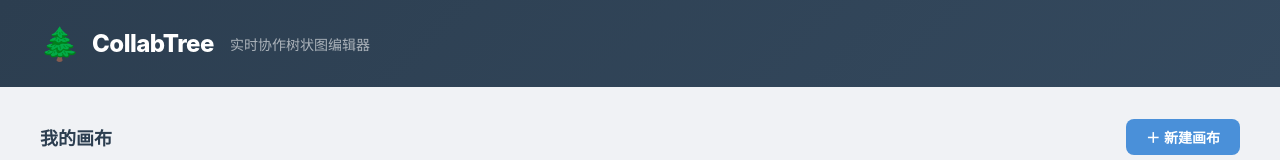
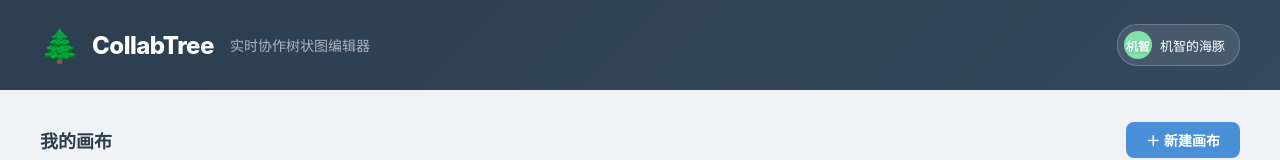
Before and after one commit to zonbielikesinging/collab-tree, a Vue app in the folder client/: page /#/ in a window 1280 px wide. Shown: the top 160 px of the page. Built offline with nearby package versions, Linux system fonts and the light colour scheme; no server answers.

Commit message:
Fix share URL logic for public deploy + move Profile to HomePage header

```diff
--- a/client/src/pages/CanvasPage.vue
+++ b/client/src/pages/CanvasPage.vue
@@ -22,7 +22,6 @@
         :userInitials="userInitials"
         :remoteUsers="remoteUsers"
         :onlineCount="onlineCount"
-        @editProfile="showProfileDialog = true"
       />
 
       <div class="status">
@@ -82,8 +81,20 @@
           <button class="modal-close" @click="showShareDialog = false">✕</button>
         </div>
         <div class="modal-body">
+          <!-- Public deploy: show public URL directly -->
+          <div v-if="isPublicDeploy" class="share-section">
+            <label class="field">
+              <span class="field-label">🌐 公网协作链接</span>
+              <div class="share-input-row">
+                <input type="text" :value="shareUrl" readonly class="field-input share-input" ref="shareInputRef" />
+                <button class="btn btn-primary btn-sm" @click="copyShareUrl">{{ copied === 'current' ? '已复制 ✓' : '复制' }}</button>
+              </div>
+            </label>
+            <p class="share-hint">✅ 将此链接发送给任何人即可实时协作编辑此画布。</p>
+          </div>
+
           <!-- Public tunnel URL (auto-provisioned) -->
-          <div v-if="tunnelUrl" class="share-section">
+          <div v-else-if="tunnelUrl" class="share-section">
             <label class="field">
               <span class="field-label">🌐 公网链接（任何人可用）</span>
               <div class="share-input-row">
@@ -94,7 +105,7 @@
           </div>
 
           <!-- LAN URL (same network) -->
-          <div v-if="lanUrl" class="share-section">
+          <div v-if="!isPublicDeploy && lanUrl" class="share-section">
             <label class="field">
               <span class="field-label">🏠 局域网链接（同一网络）</span>
               <div class="share-input-row">
@@ -104,8 +115,8 @@
             </label>
           </div>
 
-          <!-- Fallback: current URL (works for both localhost and public deploy) -->
-          <div v-if="!tunnelUrl && !lanUrl" class="share-section">
+          <!-- Fallback -->
+          <div v-if="!isPublicDeploy && !tunnelUrl && !lanUrl" class="share-section">
             <label class="field">
               <span class="field-label">🌐 分享链接</span>
               <div class="share-input-row">
@@ -116,41 +127,10 @@
           </div>
 
           <p v-if="tunnelStatus === 'connecting'" class="share-hint">⏳ 正在建立公网隧道…</p>
+          <p v-else-if="isPublicDeploy" class="share-hint">✅ 将此链接发送给任何人即可实时协作编辑此画布。</p>
           <p v-else-if="tunnelUrl" class="share-hint">✅ 公网隧道已就绪！将此链接发送给任何人即可实时协作。</p>
           <p v-else-if="tunnelStatus === 'error'" class="share-hint error">⚠️ 公网隧道连接失败，请检查网络。局域网内仍可使用。</p>
-          <p v-else-if="!lanUrl" class="share-hint">✅ 将此链接发送给任何人即可实时协作编辑此画布。</p>
           <p v-else class="share-hint">将链接发送给其他人，他们可以实时协作编辑此画布。</p>
-        </div>
-      </div>
-    </div>
-
-    <!-- Profile edit dialog -->
-    <div v-if="showProfileDialog" class="modal-overlay" @click.self="showProfileDialog = false">
-      <div class="modal">
-        <div class="modal-header">
-          <span>编辑个人资料</span>
-          <button class="modal-close" @click="showProfileDialog = false">✕</button>
-        </div>
-        <div class="modal-body">
-          <div class="profile-preview">
-            <span class="profile-avatar" :style="{ background: userColor }">{{ userInitials }}</span>
-            <span class="profile-name-preview">{{ pendingName || userName }}</span>
-          </div>
-          <label class="field">
-            <span class="field-label">昵称</span>
-            <input
-              v-model="pendingName"
-              type="text"
-              class="field-input"
-              :placeholder="userName"
-              maxlength="12"
-              @keyup.enter="saveProfile"
-            />
-          </label>
-          <div class="profile-actions">
-            <button class="btn btn-outline" @click="randomizeName">🎲 随机</button>
-            <button class="btn btn-primary" @click="saveProfile">保存</button>
-          </div>
         </div>
       </div>
     </div>
@@ -176,7 +156,7 @@ const { getCanvas, updateNodeCount } = useCanvases()
 
 // ── User identity ──
 const identity = useUserIdentity()
-const { userId, setName } = identity
+const { userId, userInitials: initVal } = identity
 const userName = ref(identity.userName)
 const userColor = ref(identity.userColor)
 const userInitials = ref(identity.userInitials)
@@ -226,34 +206,12 @@ const tunnelUrl = ref('')
 const tunnelStatus = ref('')
 const lanUrl = ref('')
 
-// ── Profile ──
-const showProfileDialog = ref(false)
-const pendingName = ref('')
+const shareUrl = computed(() => tunnelUrl.value || window.location.origin + '/#/canvas/' + canvasId.value)
 
-function saveProfile() {
-  const name = pendingName.value.trim()
-  if (name) {
-    setName(name)
-    userName.value = name
-    const cleaned = name.replace(/[的吗了呢啊]/g, '')
-    const initials = cleaned.slice(0, 2) || name[0]
-    userInitials.value = initials
-    // Update awareness so remote users see the new name
-    updateState({ name, initials })
-  }
-  showProfileDialog.value = false
-  pendingName.value = ''
-}
-
-function randomizeName() {
-  const ADJECTIVES = ['快乐','勇敢','安静','活泼','温柔','机智','可爱','帅气','优雅','灵动','敏捷','沉稳','幽默','好奇','调皮','潇洒']
-  const NOUNS = ['熊猫','海豚','兔子','狐狸','考拉','松鼠','企鹅','鹦鹉','蝴蝶','猫咪','小狗','仓鼠','斑马','羚羊','燕子','海星']
-  const adj = ADJECTIVES[Math.floor(Math.random() * ADJECTIVES.length)]
-  const noun = NOUNS[Math.floor(Math.random() * NOUNS.length)]
-  pendingName.value = `${adj}的${noun}`
-}
-
-const shareUrl = computed(() => tunnelUrl.value || window.location.origin + '/#/canvas/' + canvasId.value)
+const isPublicDeploy = computed(() => {
+  const host = window.location.hostname
+  return !host.includes('localhost') && !host.includes('127.0.0.1') && !host.includes('192.168') && !host.includes('10.')
+})
 
 const isLocalhost = computed(() => {
   const host = window.location.hostname
@@ -540,21 +498,4 @@ function onEditorBlur() {
 .share-input-row { display: flex; gap: 8px; }
 .share-input { flex: 1; }
 .share-hint { font-size: 12px; color: #999; margin-top: 12px; }
-
-/* Profile */
-.profile-preview {
-  display: flex; align-items: center; gap: 12px;
-  margin-bottom: 16px; padding: 12px;
-  background: #f5f7fa; border-radius: 8px;
-}
-.profile-avatar {
-  width: 48px; height: 48px; border-radius: 50%;
-  display: flex; align-items: center; justify-content: center;
-  font-size: 18px; font-weight: 700; color: white;
-  text-shadow: 0 1px 2px rgba(0,0,0,0.2);
-}
-.profile-name-preview { font-size: 18px; font-weight: 600; }
-.profile-actions {
-  display: flex; gap: 8px; margin-top: 16px; justify-content: flex-end;
-}
 </style>
--- a/client/src/pages/HomePage.vue
+++ b/client/src/pages/HomePage.vue
@@ -6,6 +6,12 @@
         <span class="title">CollabTree</span>
         <span class="subtitle">实时协作树状图编辑器</span>
       </div>
+      <div class="spacer"></div>
+      <!-- Profile button -->
+      <button class="profile-btn" @click="showProfileDialog = true" title="编辑个人资料">
+        <span class="profile-avatar" :style="{ background: userColor }">{{ userInitials }}</span>
+        <span class="profile-name">{{ userName }}</span>
+      </button>
     </header>
 
     <main class="home-main">
@@ -71,6 +77,32 @@
           </div>
         </div>
       </div>
+
+      <!-- Profile edit dialog -->
+      <div v-if="showProfileDialog" class="modal-overlay" @click.self="showProfileDialog = false">
+        <div class="modal" @click.stop>
+          <h3>编辑个人资料</h3>
+          <div class="profile-preview">
+            <span class="profile-avatar-lg" :style="{ background: userColor }">{{ userInitials }}</span>
+            <span class="profile-name-preview">{{ pendingName || userName }}</span>
+          </div>
+          <label class="field">
+            <span class="field-label">昵称</span>
+            <input
+              v-model="pendingName"
+              type="text"
+              class="modal-input"
+              :placeholder="userName"
+              maxlength="12"
+              @keyup.enter="saveProfile"
+            />
+          </label>
+          <div class="modal-actions">
+            <button class="btn btn-outline" @click="randomizeName">🎲 随机</button>
+            <button class="btn btn-primary" @click="saveProfile">保存</button>
+          </div>
+        </div>
+      </div>
     </main>
   </div>
 </template>
@@ -83,12 +115,41 @@ import { useUserIdentity } from '../composables/useUserIdentity.js'
 
 const router = useRouter()
 const { listCanvases, createCanvas, deleteCanvas, renameCanvas } = useCanvases()
-const { userId, userName, userColor } = useUserIdentity()
+const identity = useUserIdentity()
+const { userId, setName } = identity
+
+const userName = ref(identity.userName)
+const userColor = ref(identity.userColor)
+const userInitials = ref(identity.userInitials)
 
 const canvases = ref([])
 const renaming = ref(null)
 const renameValue = ref('')
 const renameInput = ref(null)
+
+// Profile
+const showProfileDialog = ref(false)
+const pendingName = ref('')
+
+function saveProfile() {
+  const name = pendingName.value.trim()
+  if (name) {
+    setName(name)
+    userName.value = name
+    const cleaned = name.replace(/[的吗了呢啊]/g, '')
+    userInitials.value = cleaned.slice(0, 2) || name[0]
+  }
+  showProfileDialog.value = false
+  pendingName.value = ''
+}
+
+function randomizeName() {
+  const ADJECTIVES = ['快乐','勇敢','安静','活泼','温柔','机智','可爱','帅气','优雅','灵动','敏捷','沉稳','幽默','好奇','调皮','潇洒']
+  const NOUNS = ['熊猫','海豚','兔子','狐狸','考拉','松鼠','企鹅','鹦鹉','蝴蝶','猫咪','小狗','仓鼠','斑马','羚羊','燕子','海星']
+  const adj = ADJECTIVES[Math.floor(Math.random() * ADJECTIVES.length)]
+  const noun = NOUNS[Math.floor(Math.random() * NOUNS.length)]
+  pendingName.value = `${adj}的${noun}`
+}
 
 async function loadCanvases() {
   canvases.value = await listCanvases()
@@ -145,12 +206,15 @@ onMounted(async () => { await loadCanvases() })
   background: linear-gradient(135deg, #2c3e50, #34495e);
   padding: 24px 40px;
   flex-shrink: 0;
+  display: flex;
+  align-items: center;
 }
 .brand {
   display: flex;
   align-items: center;
   gap: 12px;
 }
+.spacer { flex: 1; }
 .logo { font-size: 32px; }
 .title {
   font-size: 24px;
@@ -162,6 +226,39 @@ onMounted(async () => { await loadCanvases() })
   font-size: 14px;
   color: rgba(255,255,255,0.6);
   margin-left: 4px;
+}
+
+/* Profile button in header */
+.profile-btn {
+  display: flex;
+  align-items: center;
+  gap: 8px;
+  padding: 6px 14px 6px 6px;
+  border-radius: 20px;
+  border: 1px solid rgba(255,255,255,0.2);
+  background: rgba(255,255,255,0.1);
+  color: white;
+  font-size: 13px;
+  cursor: pointer;
+  transition: all 0.15s;
+}
+.profile-btn:hover {
+  background: rgba(255,255,255,0.2);
+  border-color: rgba(255,255,255,0.4);
+}
+.profile-avatar {
+  width: 28px;
+  height: 28px;
+  border-radius: 50%;
+  display: flex;
+  align-items: center;
+  justify-content: center;
+  font-size: 12px;
+  font-weight: 700;
+  text-shadow: 0 1px 2px rgba(0,0,0,0.2);
+}
+.profile-name {
+  font-weight: 500;
 }
 
 .home-main {
@@ -194,6 +291,12 @@ onMounted(async () => { await loadCanvases() })
 .btn:hover { opacity: 0.85; transform: translateY(-1px); }
 .btn-primary { background: #4A90D9; color: white; }
 .btn-secondary { background: #95a5a6; color: white; }
+.btn-outline {
+  background: transparent;
+  border: 1px solid #dde;
+  color: #666;
+}
+.btn-outline:hover { background: #f5f5f5; }
 
 .empty-state {
   display: flex;
@@ -288,6 +391,37 @@ onMounted(async () => { await loadCanvases() })
   transform: scale(1.1);
 }
 
+/* Profile dialog */
+.profile-preview {
+  display: flex;
+  align-items: center;
+  gap: 12px;
+  margin-bottom: 16px;
+  padding: 12px;
+  background: #f5f7fa;
+  border-radius: 8px;
+}
+.profile-avatar-lg {
+  width: 48px;
+  height: 48px;
+  border-radius: 50%;
+  display: flex;
+  align-items: center;
+  justify-content: center;
+  font-size: 18px;
+  font-weight: 700;
+  color: white;
+  text-shadow: 0 1px 2px rgba(0,0,0,0.2);
+}
+.profile-name-preview { font-size: 18px; font-weight: 600; }
+.field {
+  display: flex;
+  flex-direction: column;
+  gap: 6px;
+  margin-bottom: 16px;
+}
+.field-label { font-size: 12px; font-weight: 600; color: #888; }
+
 /* Modal */
 .modal-overlay {
   position: fixed;
@@ -317,7 +451,6 @@ onMounted(async () => { await loadCanvases() })
   border-radius: 6px;
   font-size: 14px;
   outline: none;
-  margin-bottom: 16px;
 }
 .modal-input:focus {
   border-color: #4A90D9;
```
